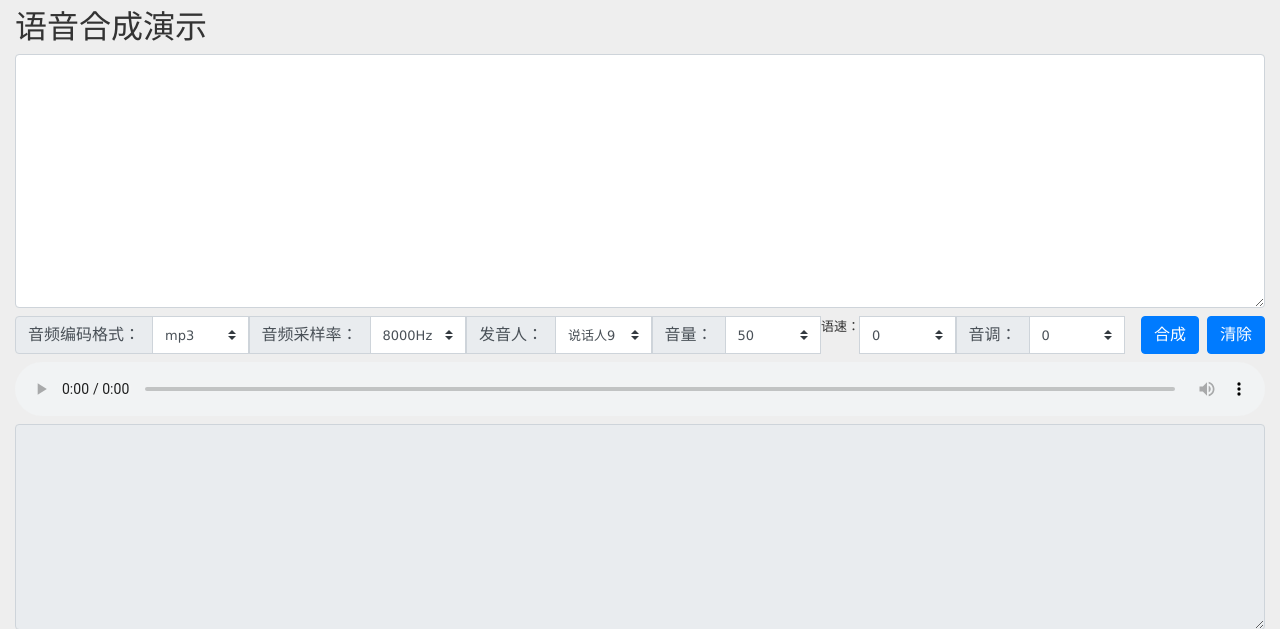
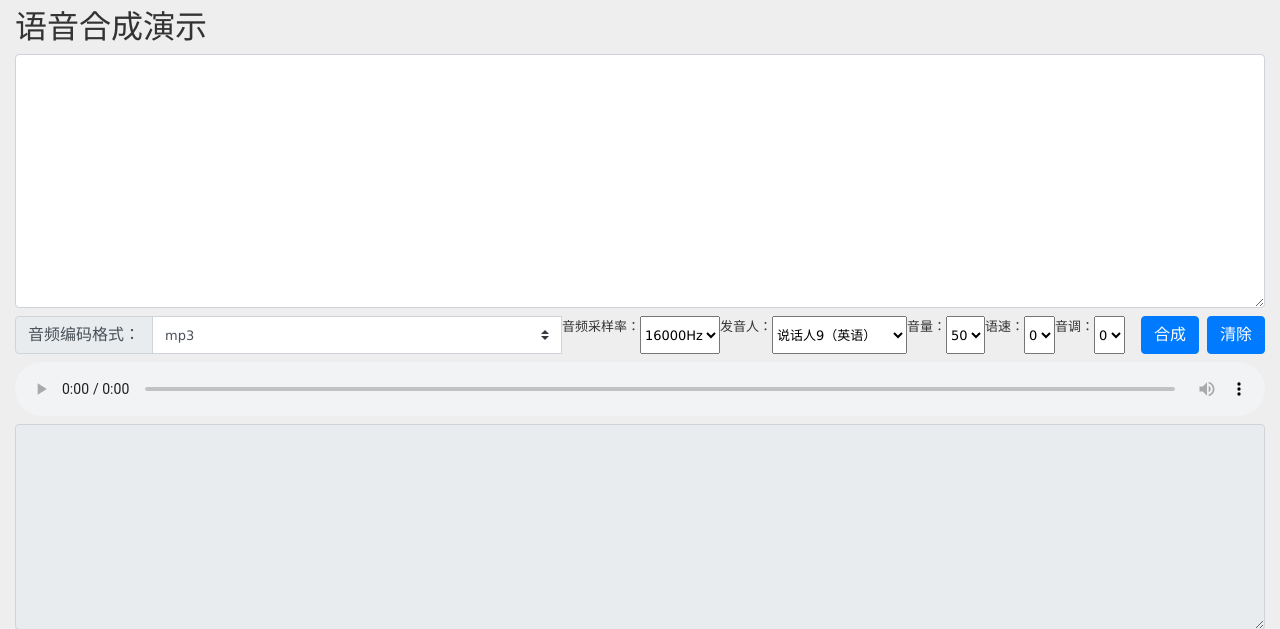
Before and after one commit to YunhaoYuan/hcsi-tts, a Django app: page / in a window 1280 px wide. Shown: the top 629 px of the page. Run offline with Django 3.2, Linux system fonts and the light colour scheme; parts of the project's set-up code (start-up, migrations or seed data) failed here and were passed over; some libraries are stand-ins or nearby versions.

Commit message:
change in 7.16

```diff
--- a/TTS/templates/tts/index.html
+++ b/TTS/templates/tts/index.html
@@ -23,9 +23,9 @@
       volume = $("#volume").val().trim();
       speech_rate = $("#speech_rate").val().trim();
       pitch_rate = $("#pitch_rate").val().trim();
-      if (txt == "") return;
+      if (text == "") return;
       // 请求合成
-      $.post("{% url 'tts:tts' %}", {'text':text,'format':format,'sample_rate':sample_rate,'voice':voice, 'volume':volume, 'speech_rate':speech_rate, 'pitch_rate':pitch_rate}, function(data, status, xhr) {
+      $.post("{% url 'TTS:TTS' %}", {'text':text,'format':format,'sample_rate':sample_rate,'voice':voice, 'volume':volume, 'speech_rate':speech_rate, 'pitch_rate':pitch_rate}, function(data, status, xhr) {
         if(data.respCode == "0000") {
           var audioElem = document.getElementById("play");
           audioElem.src = data.waveURL;
@@ -50,21 +50,21 @@
 			<label class="input-group-text" for="format">音频编码格式：</label>
 		</div>
 		<select class="custom-select" id="format">
-			<option value="wav" selected>wav</option>
+			<option value="mp3" selected>wav</option>
 			<option value="pcm" selected>pcm</option>
-			<option value="mp3" selected>mp3</option>
+			<option value="wav" selected>mp3</option>
 		</select>
-		<div class="input-group-prepend">
-			<label class="input-group-text" for="sample_rate">音频采样率：</label>
+		<div class="input-group-prepend_1">
+			<label class="input-group-text_1" for="sample_rate">音频采样率：</label>
 		</div>
-		<select class="custom-select" id="sample_rate">
-			<option value=16000 selected>16000Hz</option>
-			<option value=8000 selected>8000Hz</option>
+		<select class="custom-select_1" id="sample_rate">
+			<option value=16000 selected>8000Hz</option>
+			<option value=8000 selected>16000Hz</option>
 		</select>
-		<div class="input-group-prepend">
-			<label class="input-group-text" for="voice">发音人：</label>
+		<div class="input-group-prepend_2">
+			<label class="input-group-text_2" for="voice">发音人：</label>
 		</div>
-		<select class="custom-select" id="voice">
+		<select class="custom-select_2" id="voice">
 			<option value='0' selected>说话人0（英语）</option>
 			<option value='1' selected>说话人1（普通话）</option>
 			<option value='2' selected>说话人2（普通话）</option>
@@ -76,22 +76,22 @@
 			<option value='8' selected>说话人8（英语）</option>
 			<option value='9' selected>说话人9（英语）</option>
 		</select>
-		<div class="input-group-prepend">
-			<label class="input-group-text" for="way">音量：</label>
+		<div class="input-group-prepend_3">
+			<label class="input-group-text_3" for="volume">音量：</label>
 		</div>
-		<select class="custom-select" id="way">
+		<select class="custom-select_3" id="volume">
 			<option value=50 selected>50</option>
 		</select>
-		<div class="input-group-prepend">
-			<label class="input-group-text_2" for="speech_rate">语速：</label>
+		<div class="input-group-prepend_4">
+			<label class="input-group-text_4" for="speech_rate">语速：</label>
 		</div>
-		<select class="custom-select" id="speech_rate">
+		<select class="custom-select_4" id="speech_rate">
 			<option value=0 selected>0</option>
 		</select>
-		<div class="input-group-prepend">
-			<label class="input-group-text" for="pitch_rate">音调：</label>
+		<div class="input-group-prepend_5">
+			<label class="input-group-text_5" for="pitch_rate">音调：</label>
 		</div>
-		<select class="custom-select" id="pitch_rate">
+		<select class="custom-select_5" id="pitch_rate">
 			<option value=0 selected>0</option>
 		</select>
 		<button id="synth" type="button" class="btn btn-primary ml-3">合成</button>
--- a/TTS/urls.py
+++ b/TTS/urls.py
@@ -7,5 +7,5 @@ from . import views
 app_name = 'TTS'
 urlpatterns = [
     url(r'^$', views.index, name='index'),
-    url(r'^tts/', views.tts, name='tts'),
-] + static(settings.MEDIA_URL, document_root=settings.MEDIA_ROOT)
+    url(r'^TTS/', views.TTS, name='TTS'),
+]+ static(settings.MEDIA_URL, document_root=settings.MEDIA_ROOT)
--- a/TTS/views.py
+++ b/TTS/views.py
@@ -9,7 +9,6 @@ from Tacotron.hparams import hparams
 from Tacotron.tacotron.synthesizer import Synthesizer
 from Tacotron.zh_cn import G2P
 from tqdm import tqdm
-
 import json
 from django.shortcuts import render
 from django.http import HttpResponse, JsonResponse
@@ -82,14 +81,14 @@ def syn(sentence):
             for elems in zip(texts, mel_filenames, speaker_ids):
                 file.write('|'.join([str(x) for x in elems]) + '\n')
     log('synthesized mel spectrograms at {}'.format(eval_dir))
-
+    return sentences[0]
 
 def TacotronProcess(txt, spk, lan):
     sentence = [txt+'|'+spk+'|'+lan, ]
-    syn(sentence)
+    res=syn(sentence)
     # return result
     wave ='media/tacotron_output/logs-eval/wavs/wav-batch_0_sentence_0-linear.wav'
-    ret = {'respCode': '0000', 'text': txt, 'waveURL': wave}
+    ret = {'respCode': '0000', 'text': txt, 'pinyin': res, 'waveURL': wave}
     return ret
 
 @csrf_exempt
@@ -130,7 +129,7 @@ def tts_api(request):
     return response
 
 @csrf_exempt
-def tts(request):
+def TTS(request):
     # get parameters
     if request.method == 'GET':
         text = request.GET.get('text', '')
@@ -145,7 +144,7 @@ def tts(request):
         format = request.POST.get('format', '')
         sample_rate = request.POST.get('sample_rate', '')
         voice = request.POST.get('voice', '')
-        volume = request.PSOT.get('volume', '')
+        volume = request.POST.get('volume', '')
         speech_rate = request.POST.get('speech_rate', '')
         pitch_rate = request.POST.get('pitch_rate', '')
 
--- a/TTSservice/settings.py
+++ b/TTSservice/settings.py
@@ -37,7 +37,7 @@ INSTALLED_APPS = [
     'django.contrib.sessions',
     'django.contrib.messages',
     'django.contrib.staticfiles',
-    'TTS',
+    'TTS.apps.TtsConfig',
     'rest_framework',
 ]
 
@@ -121,7 +121,7 @@ AUTH_PASSWORD_VALIDATORS = [
 
 LANGUAGE_CODE = 'en-us'
 
-TIME_ZONE = 'UTC'
+TIME_ZONE = 'Asia/Shanghai'
 
 USE_I18N = True
 
--- a/TTSservice/urls.py
+++ b/TTSservice/urls.py
@@ -19,8 +19,8 @@ from django.conf.urls.static import static
 from django.conf import settings
 from TTS import views as TTS_views
 urlpatterns = [
+    url(r'^$', TTS_views.index),
+    url(r'^TTS/',include('TTS.urls')),
     url(r'^admin/', admin.site.urls),
     url(r'^TTS_API/',TTS_views.tts_api),
-    url(r'^tts/', include('tts.urls')),
-    url(r'^$', TTS_views.index),
-] + static(settings.MEDIA_URL, document_root=settings.MEDIA_ROOT)
+]+ static(settings.MEDIA_URL, document_root=settings.MEDIA_ROOT)
```
